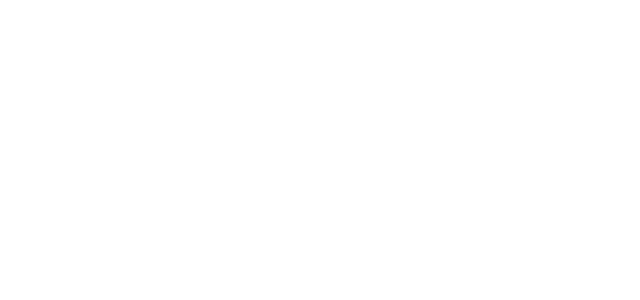
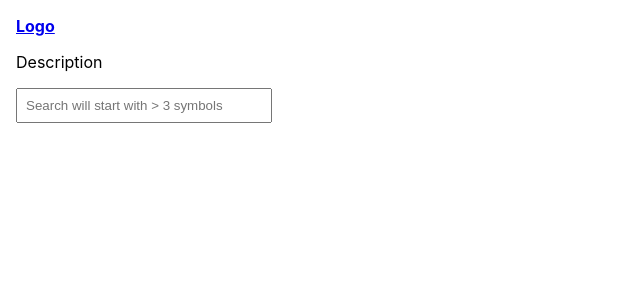
Before and after one commit to Cadian101/ghsearcher, a React (Create React App) app: page / in a window 1280 px wide. Shown: the top 300 px of the page, without its empty margins (0-640 px from the left). Built offline with nearby package versions, Linux system fonts and the light colour scheme.

Commit message:
add input + components

```diff
--- a/src/App.scss
+++ b/src/App.scss
@@ -1 +1,11 @@
-.App {}
+.App {
+  padding: 1rem;
+
+  .input {
+    &--text {
+      width: 16rem;
+      margin: 0;
+      padding: 0.5rem;
+    }
+  }
+}
--- a/src/App.tsx
+++ b/src/App.tsx
@@ -1,12 +1,19 @@
-import React from 'react';
-import './App.scss';
+import React from "react";
+import "./App.scss";
+import InputSearch from "./components/InputSearch/InputSearch";
 
 function App(): JSX.Element {
-  return (
-    <main className="App">
-
-    </main>
-  );
+    return (
+        <main className="App">
+            <header>
+                <strong><a href="https://coub.com/vladimir.eisenhorn">Logo</a></strong>
+                <p>Description</p>
+            </header>
+            <section>
+                <InputSearch />
+            </section>
+        </main>
+    );
 }
 
 export default App;
--- /dev/null
+++ b/src/components/InputSearch/InputSearch.tsx
@@ -0,0 +1,31 @@
+import React, { FC } from "react";
+import RecentSearches from "./components/RecentSearches/RecentSearches";
+
+type InputSearchProps = {
+    searchQuery?: string;
+};
+
+const InputSearch: FC<InputSearchProps> = ({searchQuery}) => {
+    const minlength: number = 3;
+    const listId: string = 'recent-searches';
+
+    const repoSearch = (): void => {
+
+    };
+
+    return (
+        <form action="#">
+            <input
+                className={"input input--text"}
+                type="search"
+                minLength={minlength}
+                list={listId}
+                placeholder={`Search will start with > ${minlength} symbols`}
+                onChange={repoSearch}
+            />
+            <RecentSearches listId={listId} optionsData={['asd', 'sdf', 'dfg']} />
+        </form>
+    );
+};
+
+export default InputSearch;
--- /dev/null
+++ b/src/components/InputSearch/components/RecentSearches/RecentSearches.tsx
@@ -0,0 +1,18 @@
+import React, { FC } from "react";
+
+type RecentSearchesProps = {
+    listId: string;
+    optionsData: string[];
+};
+
+const RecentSearches: FC<RecentSearchesProps> = ({listId, optionsData }) => {
+    return (
+        <datalist id={listId}>
+            {optionsData.map((optionData, i) => {
+                return <option key={i} value={optionData} />
+            })}
+        </datalist>
+    );
+};
+
+export default RecentSearches;
```
Also changed, not shown: package.json (+9 -0 lines), 1 other file (tests, documents, lock files or other folders).
